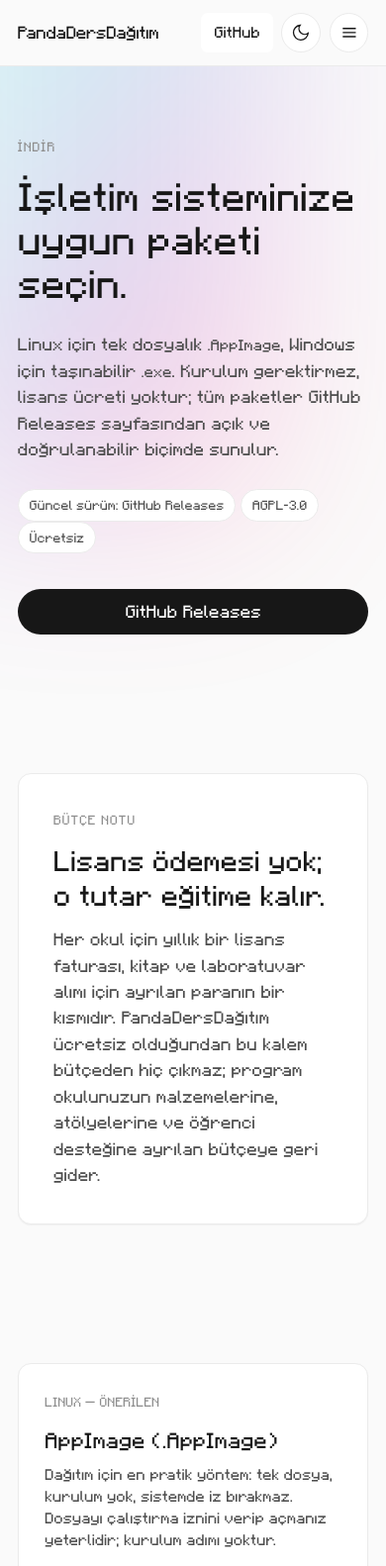
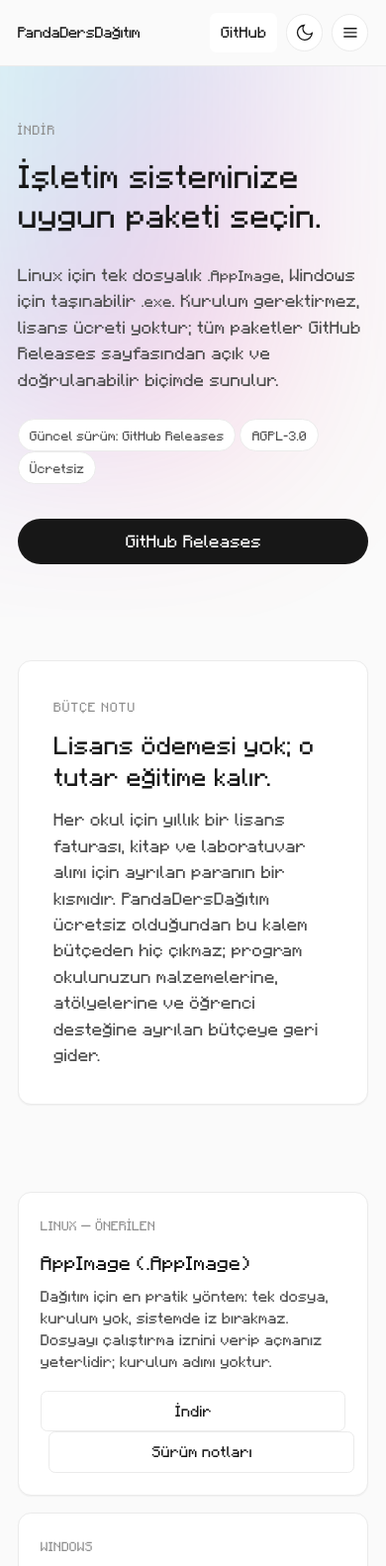
Before and after one commit to kinderlinux/PDD, a plain HTML site: page indir/index.html in a window 390 px wide. Shown: the top 1582 px of the page at 99% size. Drawn offline with Linux system fonts and the light colour scheme.

Commit message:
mobile support

```diff
--- a/style.css
+++ b/style.css
@@ -340,6 +340,28 @@ table.compare .yes { color: var(--link); font-weight: 500; }
   .grid-2, .grid-3, .grid-4 { grid-template-columns: 1fr; }
   .btn { width: 100%; }
   .hero-actions .btn-secondary { display: none; }
+  .hero-actions { flex-direction: column; }
+  .footer-grid { gap: 24px; }
+  .footer-bottom { flex-direction: column; gap: 8px; }
+  .table-wrap { border-radius: 12px; }
+}
+
+@media (max-width: 520px) {
+  h1 { font-size: 30px; line-height: 36px; }
+  h2 { font-size: 23px; line-height: 29px; }
+  h3 { font-size: 18px; line-height: 26px; }
+  body { font-size: 13px; line-height: 20px; }
+  .hero { padding: 48px 0; }
+  .section { padding: 48px 0; }
+  .section-tight { padding: 40px 0; }
+  .card { padding: 20px; }
+  .brand { font-size: 14px; }
+  .nav-inner { gap: 8px; }
+  .btn-icon { width: 34px; height: 34px; }
+  .nav-actions .btn-sm { padding: 8px 10px; }
+  .steps li { gap: 12px; }
+  .steps li::before { flex: 0 0 28px; height: 28px; }
+  .cta { padding: 64px 0; }
 }
 
 @media (prefers-reduced-motion: reduce) {
```
